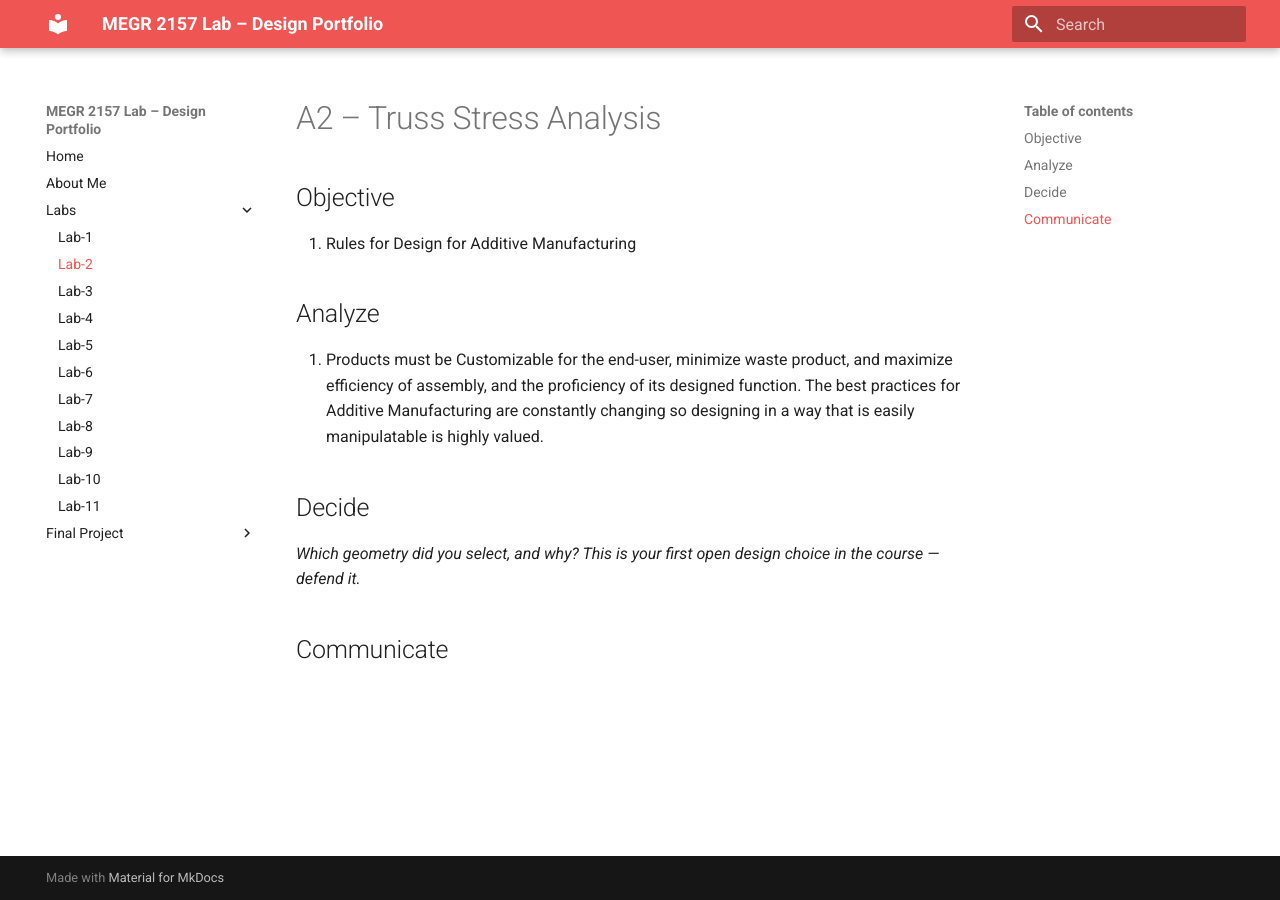
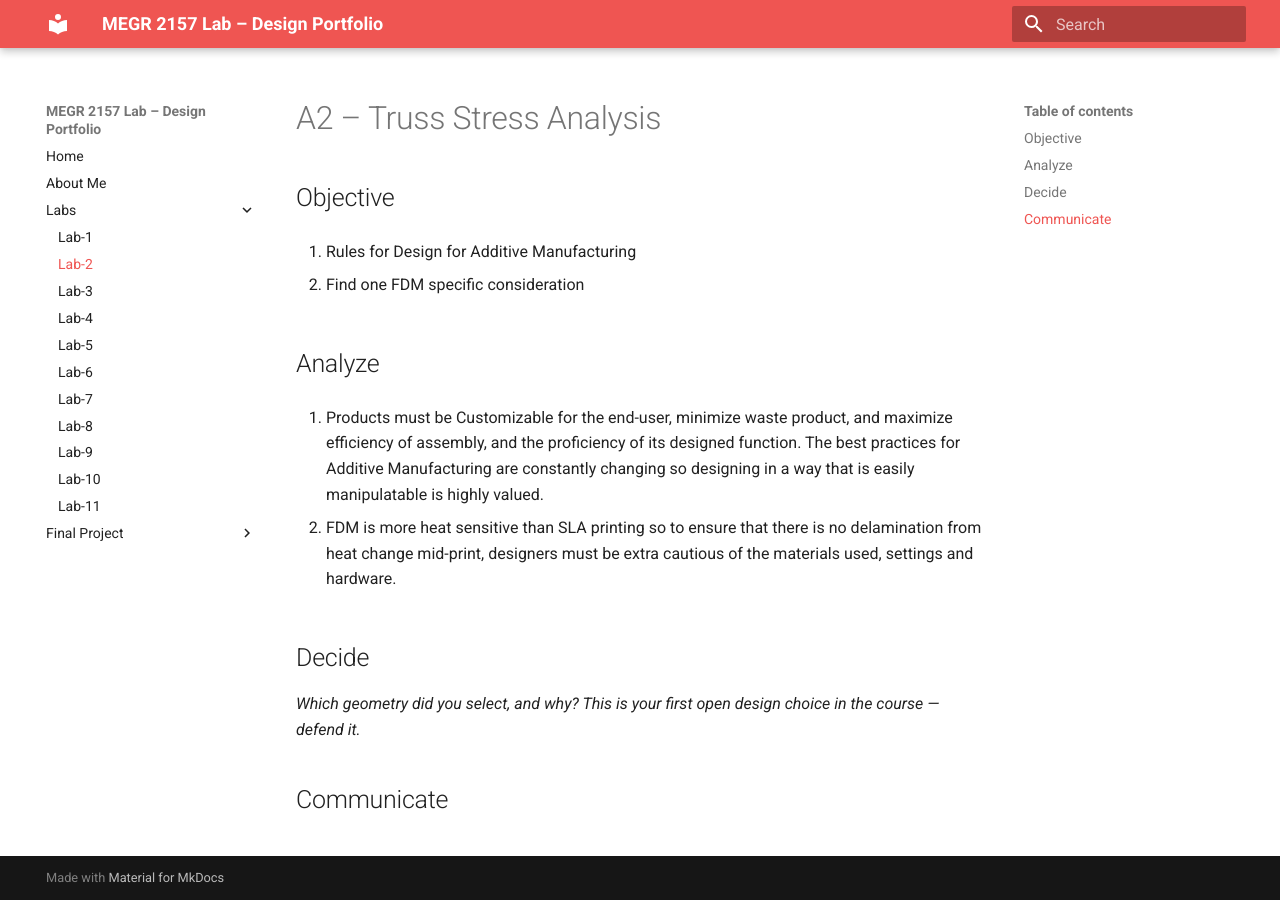
Before and after one commit to nnicho12/Noah-Nicholson-Portfolio-Lab, an MkDocs documentation site: the page built from docs/Labs/L02/index.md, in a window 1280 px wide. Built offline with MkDocs 1.6.1 and Material for MkDocs 9.7.7, drawn with Linux system fonts in a browser that asks for light colours.

Commit message:
Include FDM specific consideration in design rules
Added a new consideration for FDM in the design rules.

```diff
--- a/docs/Labs/L02/index.md
+++ b/docs/Labs/L02/index.md
@@ -4,9 +4,13 @@
 
 1. Rules for Design for Additive Manufacturing
 
+2. Find one FDM specific consideration
+
 ## Analyze
 
 1. Products must be Customizable for the end-user, minimize waste product, and maximize efficiency of assembly, and the proficiency of its designed function. The best practices for Additive Manufacturing are constantly changing so designing in a way that is easily manipulatable is highly valued.
+
+2. FDM is more heat sensitive than SLA printing so to ensure that there is no delamination from heat change mid-print, designers must be extra cautious of the materials used, settings and hardware.
 
 ## Decide
 _Which geometry did you select, and why? This is your first open design choice in the course — defend it._
```
